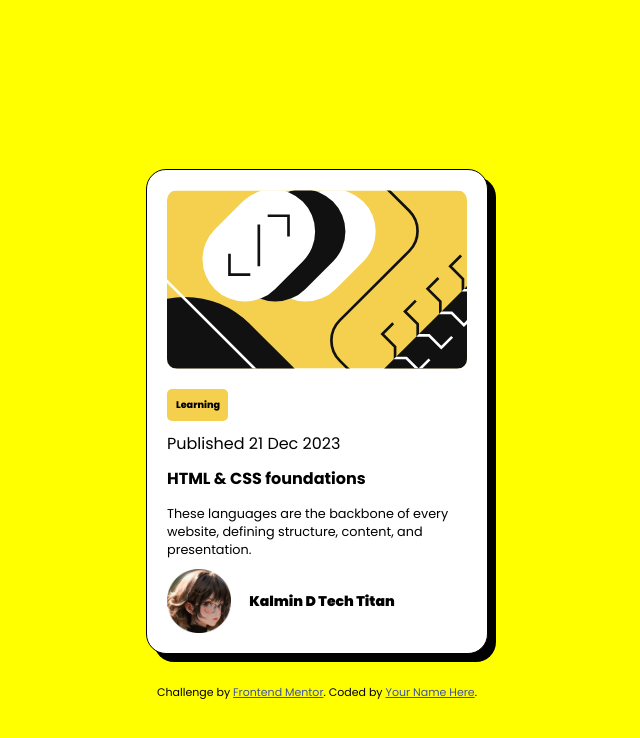
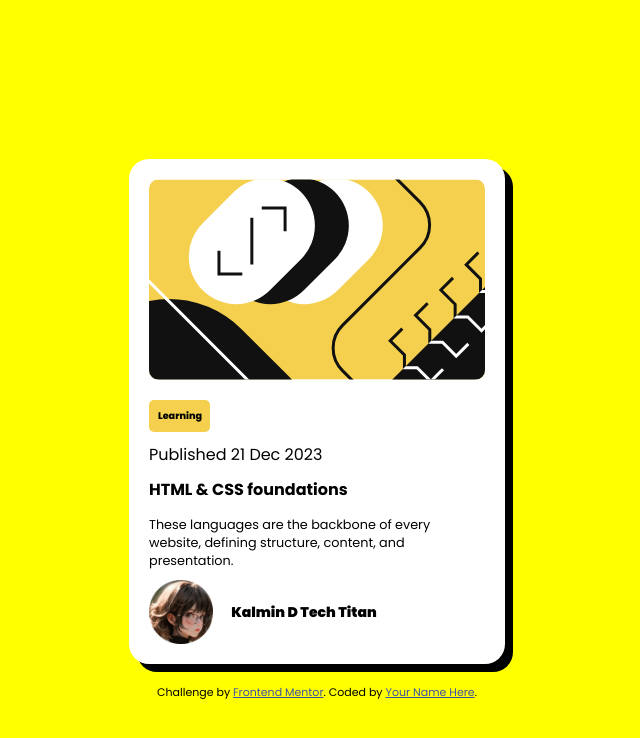
Before and after one commit to KalminX/My_Blog_card, a plain HTML site: page index.html in a window 1280 px wide. Shown: the whole page, without its empty margins (323-963 px from the left). Drawn offline with Linux system fonts and the light colour scheme.

Commit message:
fixed the boorder issue

```diff
--- a/style.css
+++ b/style.css
@@ -1,7 +1,7 @@
 /************ CSS reset Template **********/
 **before,
 *::after {
-    box-sizing: border-box;
+    box-sizing: content-box;
 }
 
 * {
@@ -22,7 +22,6 @@ body {
     padding: 20px;
     font-family: "Poppins", sans-serif;
     background-color: yellow;
-
 }
 
 img,
@@ -35,10 +34,10 @@ video {
 
 /************ The rest of the CSS **********/
 .main {
-    margin: 30px auto;
+    margin: 20px auto;
     padding: 20px;
     border-radius: 20px;
-    border: solid 1.5px;
+    /* border: solid 1.5px; */
     background-color: white;
     display: flex;
     flex-wrap: wrap;
@@ -46,7 +45,6 @@ video {
     justify-content: space-between;
     gap: 10px;
     box-shadow: 8px 8px;
-    width: 300px;
 }
 .image img{
     border-radius: 10px;
```
